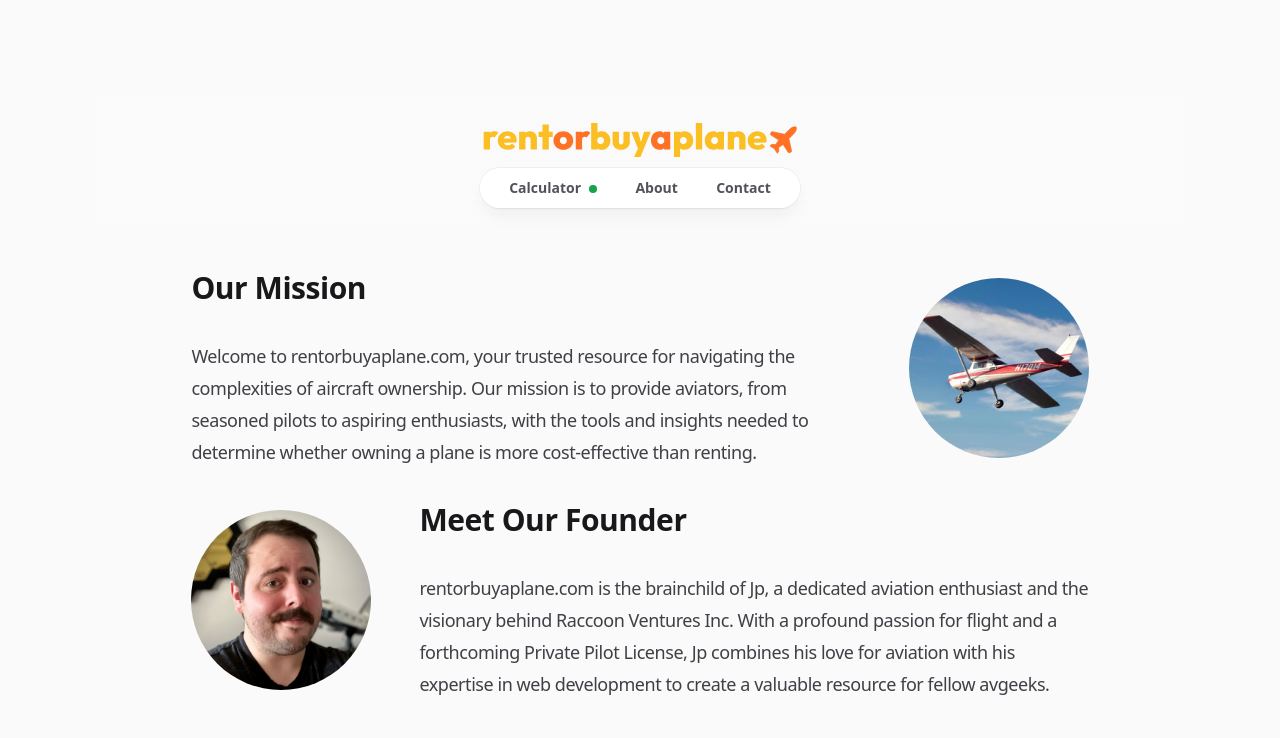
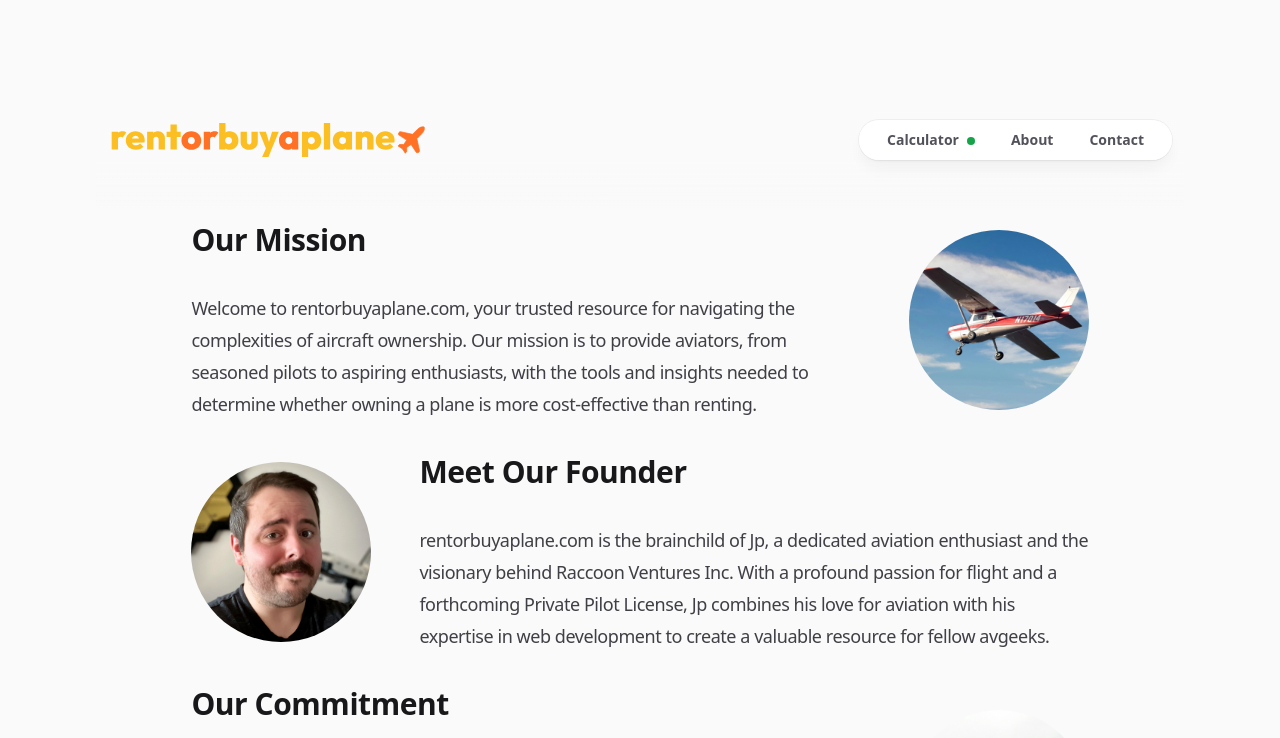
Before and after one commit to raccoonventures/rentorbuyaplane, a Next.js app: page /about in a window 1280 px wide. Shown: the top 738 px of the page. Built offline with nearby package versions, Linux system fonts and the light colour scheme.

Commit message:
fix: layout fixes

```diff
--- a/components/Intro.tsx
+++ b/components/Intro.tsx
@@ -1,6 +1,6 @@
 export default function Intro() {
 	return (
-		<section className="grid grid-flow-row gap-24 py-12 text-zinc-900 lg:grid-flow-col dark:text-zinc-100">
+		<section className="grid grid-flow-row gap-x-24 gap-y-6 py-6 text-zinc-900 md:py-12 lg:grid-flow-col dark:text-zinc-100">
 			<p>
 				Welcome to rentorbuyaplane.com, your go-to destination for answering the
 				age-old aviation question: should you rent or buy a plane? Our intuitive
--- a/components/layout/header.tsx
+++ b/components/layout/header.tsx
@@ -1,7 +1,3 @@
-'use client';
-
-import { usePathname } from 'next/navigation';
-
 import { Logo } from '@/components/layout/logo';
 import Link from 'next/link';
 
@@ -12,14 +8,9 @@ const navigation = [
 ];
 
 export default function Header() {
-	const pathname = usePathname();
-
-	// Check if the current page is the homepage
-	const isHomePage = pathname === '/';
-
 	return (
 		<header
-			className={`grid ${isHomePage ? 'grid-flow-col justify-between' : ' grid-flow-row justify-center'} sticky top-0 z-50 gap-2 bg-gradient-to-b from-zinc-50/95 from-60% to-transparent px-3 pb-12 pt-6 dark:from-[#202124]/95`}
+			className={`sticky top-0 z-50 grid grid-flow-row justify-center gap-2 bg-gradient-to-b from-zinc-50/95 from-60% to-transparent px-3 pb-6 pt-6 md:grid-flow-col md:justify-between md:pb-12 dark:from-[#202124]/95`}
 		>
 			<Logo />
 			<div>
```
